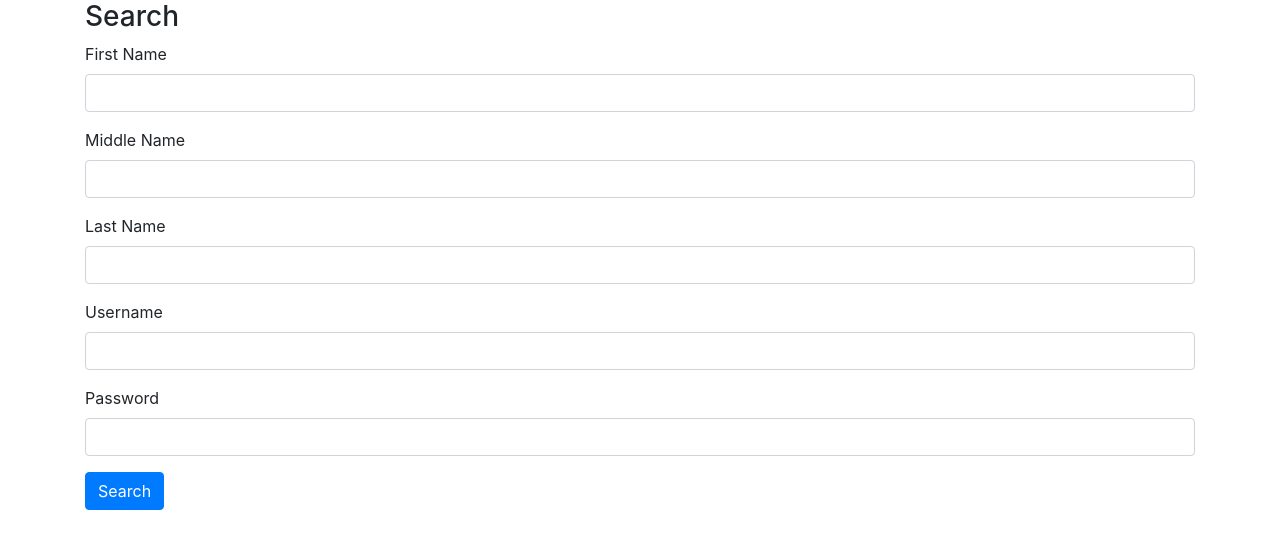
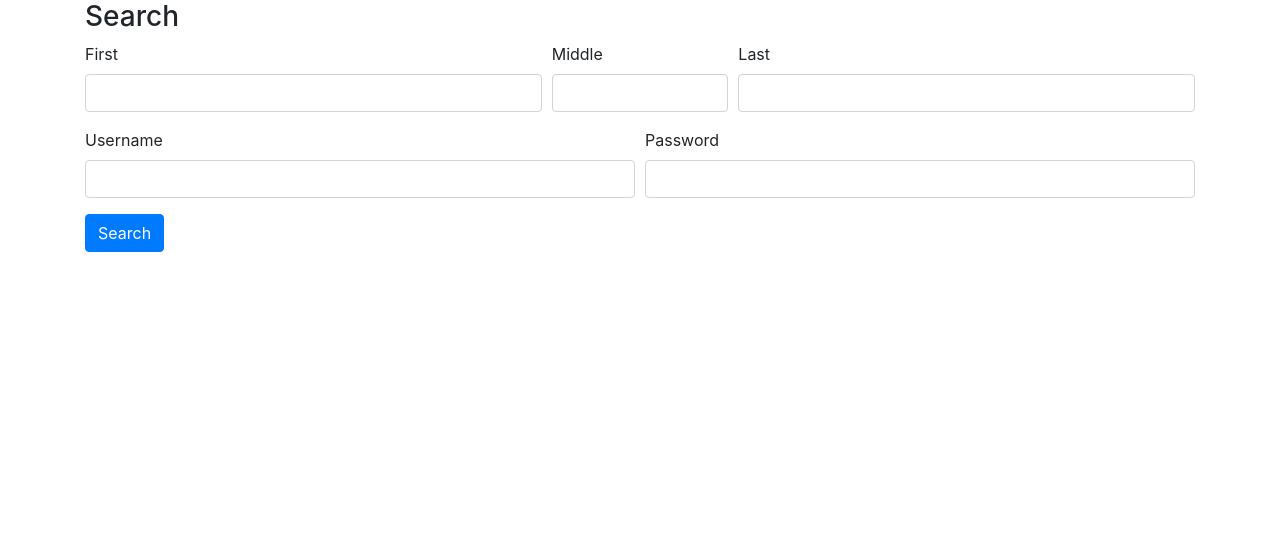
Before and after one commit to bschoenfeld/iowa-court-scraper, a Flask app: page / in a window 1280 px wide. Shown: the top 549 px of the page. Run offline with Flask 2, Linux system fonts and the light colour scheme; some libraries are stand-ins or nearby versions.

Commit message:
Improve start page UI

```diff
--- a/templates/start.html
+++ b/templates/start.html
@@ -3,25 +3,29 @@
 {% block content %}
     <h3>Search</h3>
     <form action="/search" method="post">
-        <div class="form-group">
-            <label>First Name</label>
+        <div class="form-row">
+            <div class="form-group col">
+                <label>First</label>
                 <input class="form-control" type="text" name="firstname">
             </div>
-        <div class="form-group">
-            <label>Middle Name</label>
+            <div class="form-group col-2">
+                <label>Middle</label>
                 <input class="form-control" type="text" name="middlename">
             </div>
-        <div class="form-group">
-            <label>Last Name</label>
+            <div class="form-group col">
+                <label>Last</label>
                 <input class="form-control" type="text" name="lastname">
             </div>
-        <div class="form-group">
+        </div>
+        <div class="form-row">
+            <div class="form-group col">
                 <label>Username</label>
                 <input class="form-control" type="username" name="username">
             </div>
-        <div class="form-group">
+            <div class="form-group col">
                 <label>Password</label>
                 <input class="form-control" type="password" name="password">
+            </div>
         </div>
         <button type="submit" class="btn btn-primary">Search</button>
     </form>
```
Lines whose indentation alone changed are shown as unchanged.
